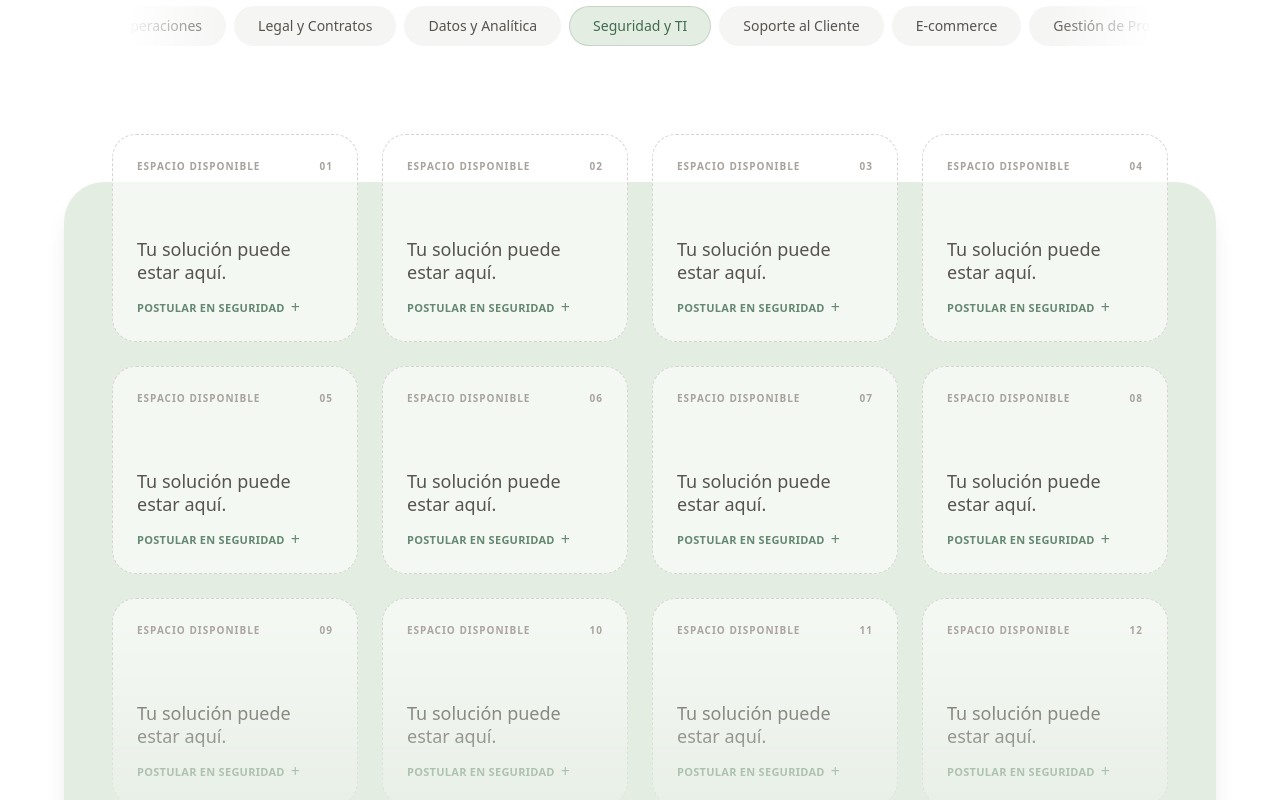
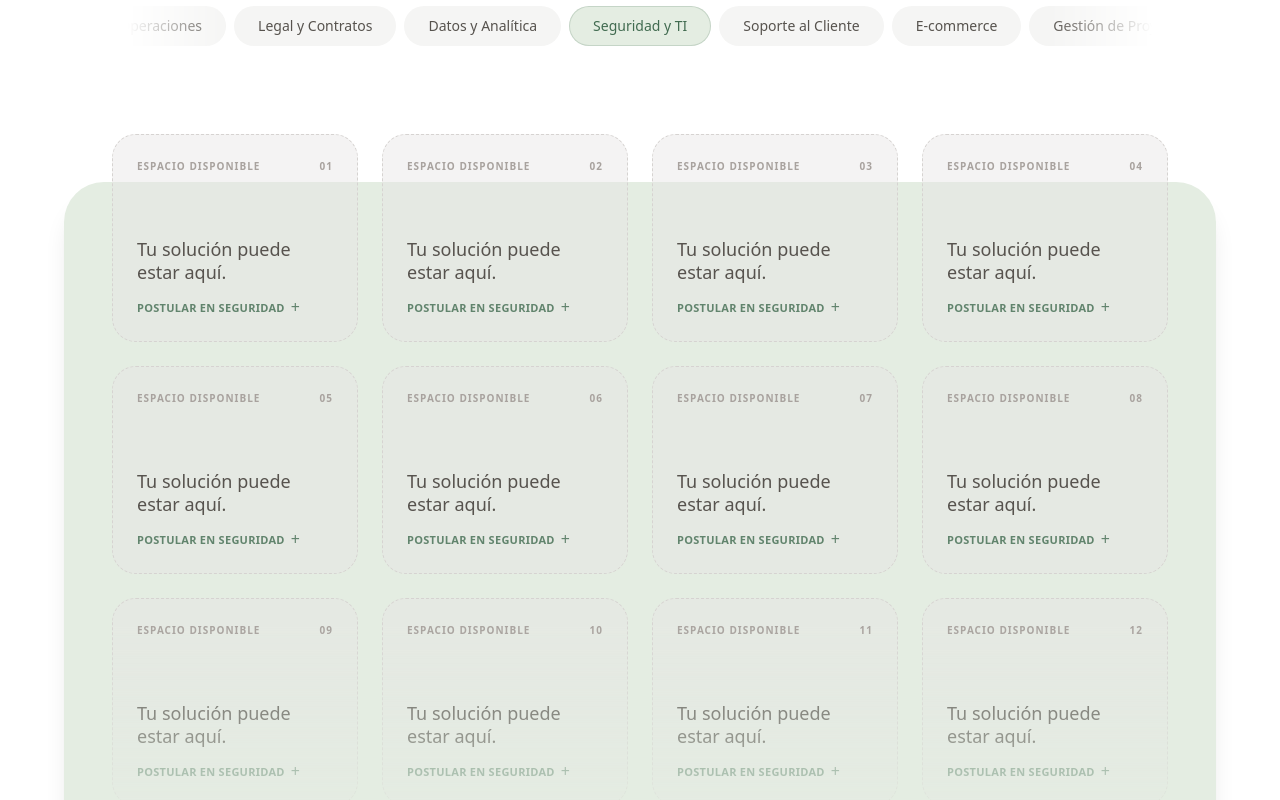
Before and after one commit to mxfounders/showcasemx, a Next.js app: page /aplicar in a window 1280 px wide. Shown: the part 2260-3060 px from the top of the page. Built offline with nearby package versions, Linux system fonts and the light colour scheme; no server answers; the database is empty.

Commit message:
feat(landing): update mockup grid cards background to match standard empty state

```diff
--- a/src/components/landing-features.tsx
+++ b/src/components/landing-features.tsx
@@ -219,7 +219,7 @@ export function LandingFeatures() {
                   {Array.from({ length: 16 }).map((_, i) => (
                     <div
                       key={i}
-                      className="rounded-3xl p-6 flex flex-col h-48 sm:h-52 bg-white/60 border border-dashed border-stone-300 backdrop-blur-md transition-all hover:bg-white hover:shadow-sm group cursor-pointer"
+                      className="rounded-3xl p-6 flex flex-col h-48 sm:h-52 bg-stone-200/45 border border-dashed border-stone-300 transition-all hover:-translate-y-0.5 hover:border-stone-400 hover:bg-stone-200/70 group cursor-pointer"
                     >
                       <div className="flex justify-between text-[10px] font-bold text-stone-400 tracking-widest uppercase mb-auto">
                         <span>Espacio Disponible</span>
```
